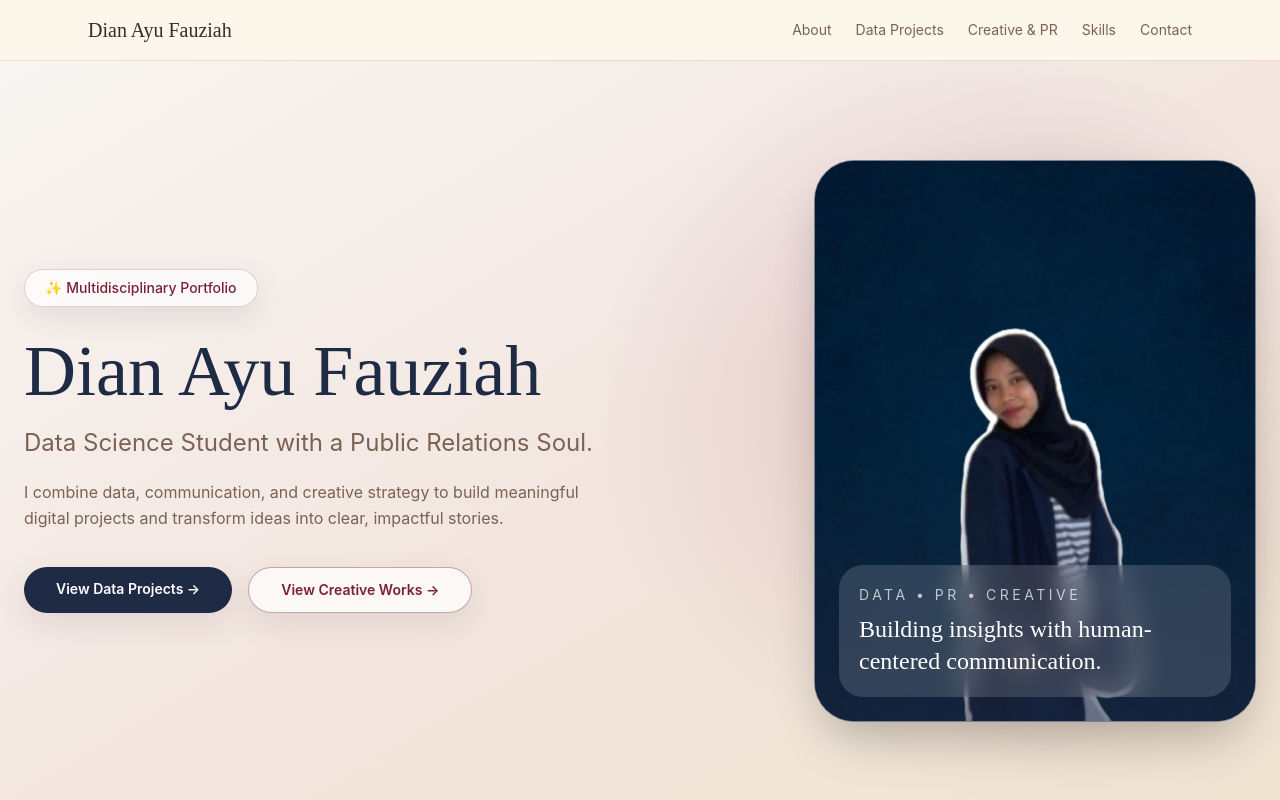
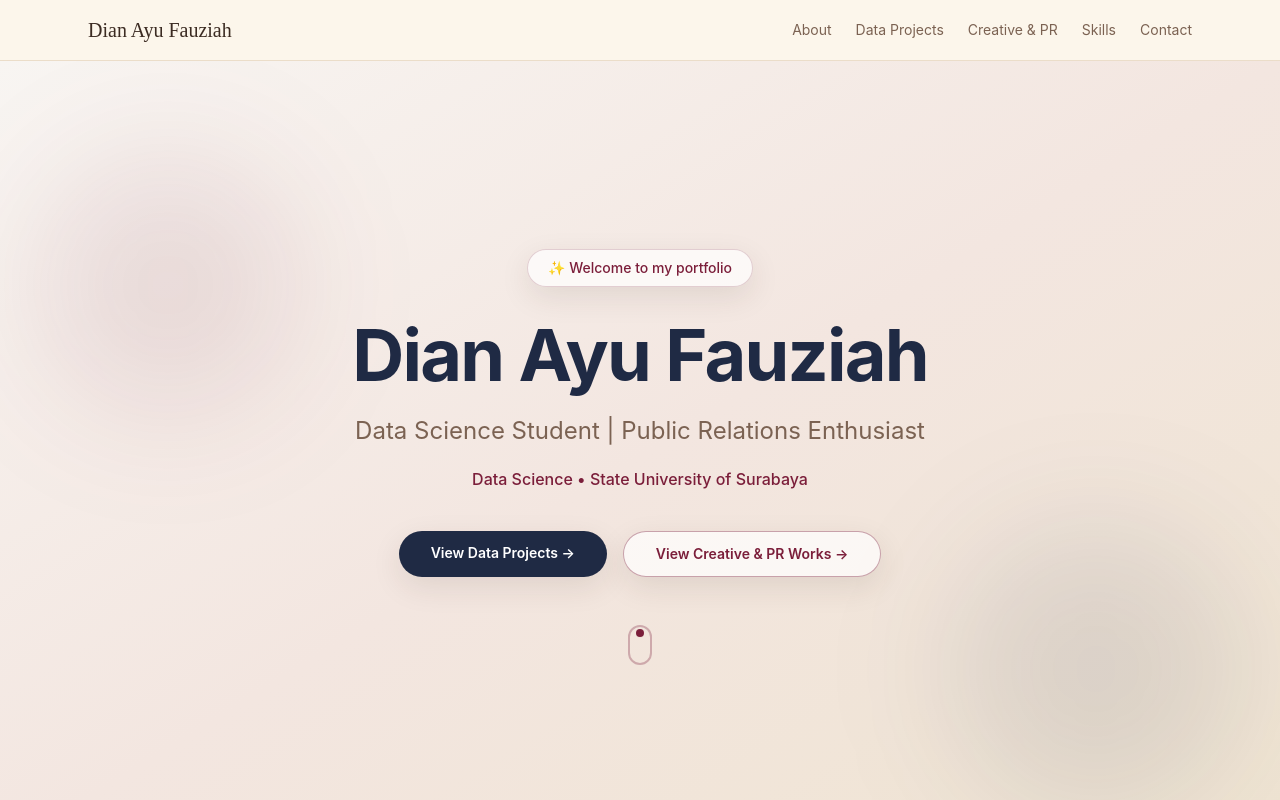
Before and after one commit to Dianayuww/college, a React (Vite) app: page / in a window 1280 px wide. Shown: the top 800 px of the page. Built offline with nearby package versions, Linux system fonts and the light colour scheme.

Commit message:
Refactor commented sections in App.jsx
Reorganize commented out sections for better readability.

```diff
--- a/src/App.jsx
+++ b/src/App.jsx
@@ -345,7 +345,7 @@ export default function App() {
       </header>
 
       <main>
-        {/* <section
+        <section
   id="home"
   className="relative min-h-[calc(100vh-4.5rem)] overflow-hidden px-6 py-24 bg-gradient-to-br from-[#f8f5f2] via-[#f3e6e0] to-[#efe4d1]"
 >
@@ -397,8 +397,8 @@ export default function App() {
       <span className="h-2 w-2 animate-bounce rounded-full bg-[#7b1e3a]" />
     </a>
   </motion.div>
-</section> */}
-        <section
+</section>
+        {/* <section
   id="home"
   className="relative min-h-[calc(100vh-4.5rem)] overflow-hidden bg-[#f8f5f2] px-6 py-20"
 >
@@ -468,7 +468,7 @@ export default function App() {
       </div>
     </div>
   </motion.div>
-</section>
+</section> */}
         <section
   id="about"
   className="px-6 py-24 bg-gradient-to-br from-[#f8f5f2] via-[#f3e6e0] to-[#efe4d1]"
```
